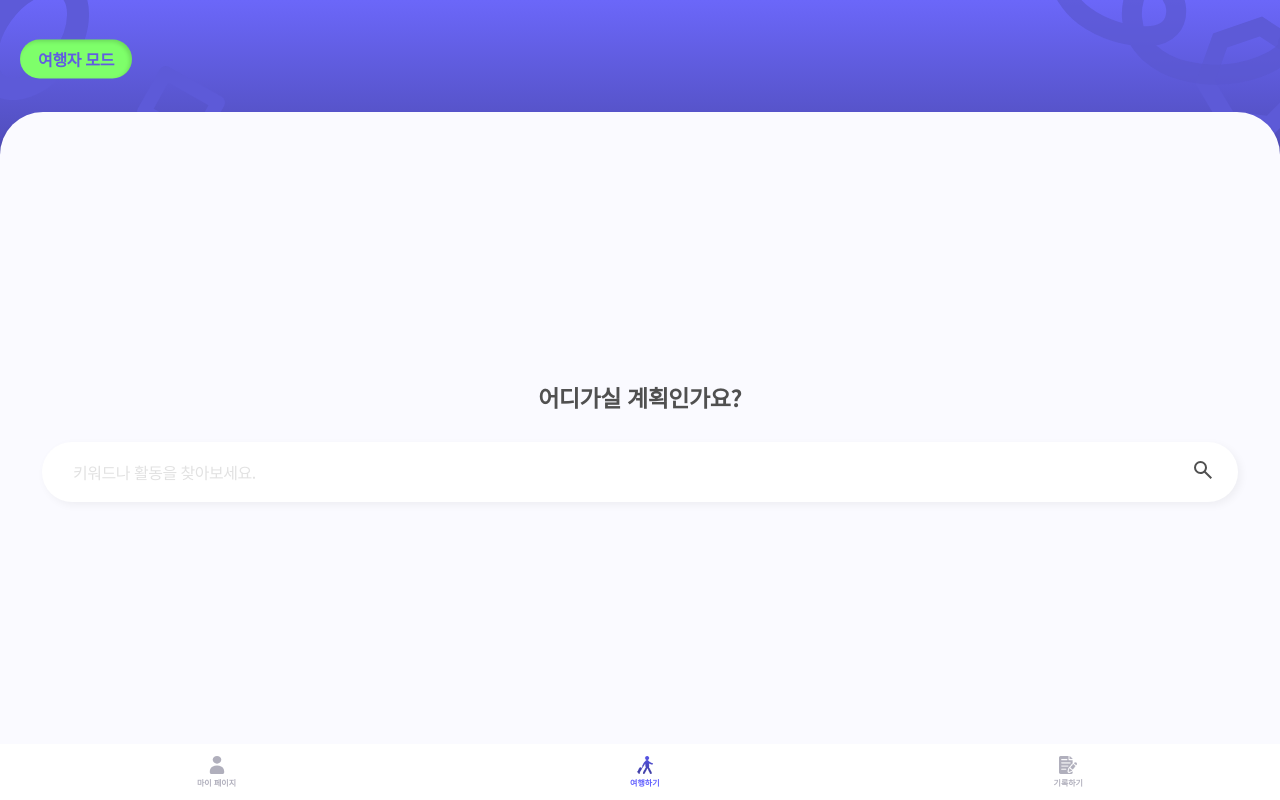
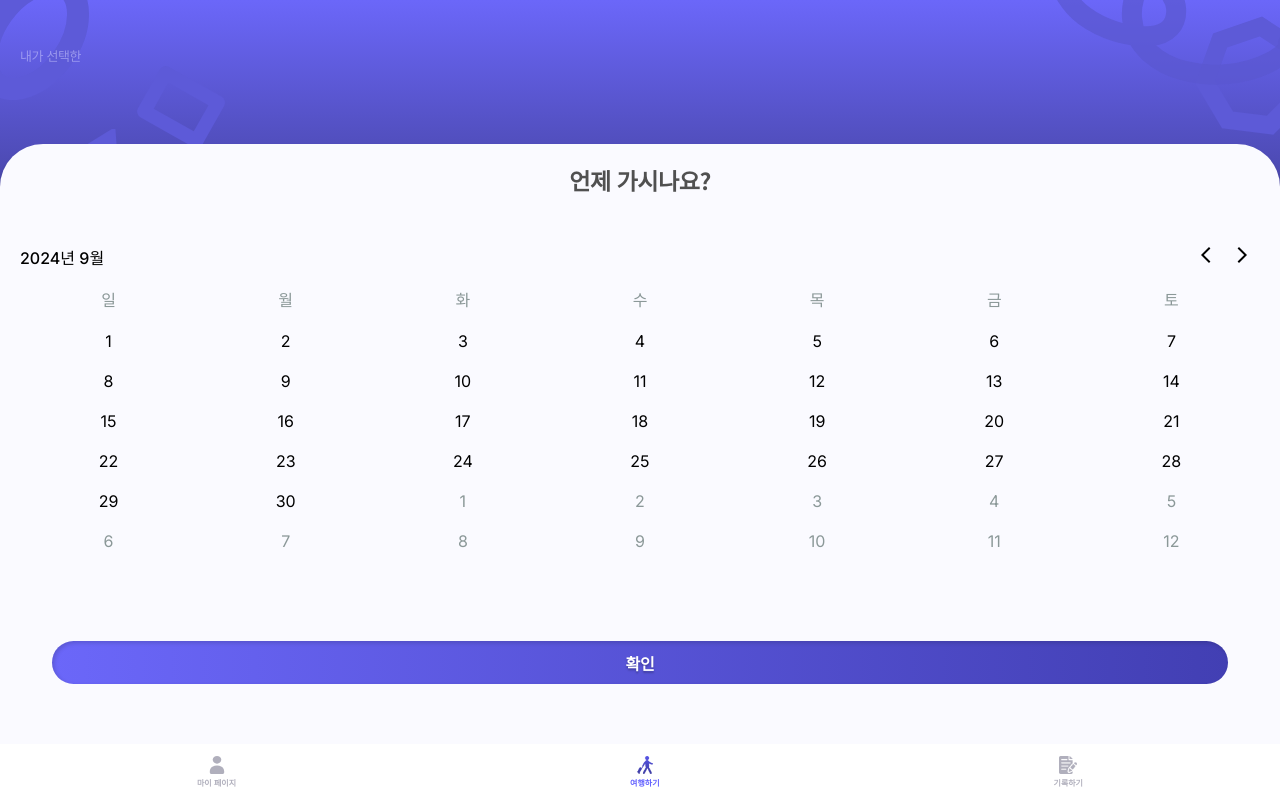
Before and after one commit to BTS-Busan-Trip-Supporter/front-end, a Next.js app: page /travel/traveler in a window 1280 px wide. Built offline with nearby package versions, Linux system fonts and the light colour scheme.

Commit message:
feat: link apis

```diff
--- a/src/app/pages/my-page.tsx
+++ b/src/app/pages/my-page.tsx
@@ -4,7 +4,7 @@ import styled from '@emotion/styled';
 import { useRouter } from 'next/navigation';
 
 import { useAuth, useUserData } from '@/features/member';
-import { useTripSchedules, type TourLogDTO } from '@/features/trip';
+import { type TourLogDTO, useTripSchedules } from '@/features/trip';
 import { convertDate } from '@/shared';
 
 export function MyPage() {
--- a/src/app/pages/travel-page.tsx
+++ b/src/app/pages/travel-page.tsx
@@ -4,7 +4,7 @@ import styled from '@emotion/styled';
 import { useRouter } from 'next/navigation';
 import { useState } from 'react';
 
-import { Background, SearchBox, CustomButton } from '@/components';
+import { Background, CustomButton, SearchBox } from '@/components';
 import { useUserData } from '@/features/member';
 
 export function TravelPage() {
@@ -12,9 +12,9 @@ export function TravelPage() {
 
   const router = useRouter();
 
-  const handleButtonClick = () => {
+  const handleButtonClick = (route: string) => {
+    router.replace(route);
     sessionStorage.setItem('searchContent', searchContent);
-    router.replace('/travel/auto');
   };
 
   const { data: userData } = useUserData(localStorage.getItem('accessToken'));
@@ -34,14 +34,14 @@ export function TravelPage() {
             color='#FF75C8'
             text='알아서 해줘'
             onClick={() => {
-              handleButtonClick();
+              handleButtonClick('/travel/auto');
             }}
           />
           <CustomButton
             color='#514EBD'
             text='여행자 모드'
             onClick={() => {
-              router.replace('/travel/traveler');
+              handleButtonClick('/travel/traveler');
             }}
           />
         </styles.btnCon>
--- a/src/app/pages/travel-traveler-page.tsx
+++ b/src/app/pages/travel-traveler-page.tsx
@@ -1,6 +1,7 @@
 'use client';
 
-import { useReducer } from 'react';
+import { useRouter } from 'next/navigation';
+import { useEffect, useReducer } from 'react';
 
 import { TravelComponent } from '@/components';
 import { ChoiceList } from '@/components/travel';
@@ -8,16 +9,14 @@ import {
   TravelerActivitySelection,
   TravelerAddDays,
   TravelerHeaderText,
-  TravelerMain,
   TravelerScheduleConfirm,
   TravelerScheduleSelection,
   TravelerTravelArrange,
-  TravelModeLogo,
 } from '@/components/travel/traveler';
 import { TravelerActivityRecommendation } from '@/components/travel/traveler/TravelerActivityRecommendation';
+import { useTripStore } from '@/features/trip/trip.slice';
 
 type UIState =
-  | 'traveler-main'
   | 'traveler-schedule-selection'
   | 'traveler-add-days'
   | 'traveler-activity-selection'
@@ -25,14 +24,14 @@ type UIState =
   | 'traveler-travel-schedule-confirm'
   | 'traveler-travel-schedule-arrange';
 
-type UIAction = { type: 'NEXT' } | { type: 'PREV' };
+type UIAction =
+  | { type: 'NEXT'; payload?: { nextState: UIState } }
+  | { type: 'PREV' };
 
 const transitionMap: { [key in UIState]: { NEXT?: UIState; PREV?: UIState } } =
   {
-    'traveler-main': { NEXT: 'traveler-schedule-selection' },
     'traveler-schedule-selection': {
       NEXT: 'traveler-add-days',
-      PREV: 'traveler-main',
     },
     'traveler-add-days': {
       NEXT: 'traveler-activity-selection',
@@ -57,33 +56,42 @@ const transitionMap: { [key in UIState]: { NEXT?: UIState; PREV?: UIState } } =
 
 const uiReducer = (state: UIState, action: UIAction): UIState => {
   const nextState = transitionMap[state][action.type];
+  if (action.type === 'NEXT' && action.payload) return action.payload.nextState;
   return nextState ?? state;
 };
 
 export function TravelerPage() {
-  const [uiState, dispatch] = useReducer(uiReducer, 'traveler-main');
+  const { tourInfo, isAllTravelSchedulesFilled, setLocation } = useTripStore();
+
+  useEffect(() => {
+    const savedContent = sessionStorage.getItem('searchContent');
+    if (savedContent) {
+      setLocation(savedContent);
+      sessionStorage.removeItem('searchContent');
+    }
+  }, []);
+
+  const [uiState, dispatch] = useReducer(
+    uiReducer,
+    'traveler-schedule-selection',
+  );
+
+  const router = useRouter();
 
   const backgroundNode = () => {
     switch (uiState) {
-      case 'traveler-main':
-        return <TravelModeLogo />;
-      case 'traveler-schedule-selection':
-      case 'traveler-add-days':
       case 'traveler-activity-selection':
-        return <ChoiceList choiceList={{ where: '부산광역시 (Busan)' }} />;
       case 'traveler-travel-schedule-confirm':
         return <TravelerHeaderText text='여행지를 수정하세요 :)' />;
       case 'traveler-travel-schedule-arrange':
         return <TravelerHeaderText text='여행을 정리할게요!' />;
       default:
-        return <TravelModeLogo />;
+        return <ChoiceList choiceList={{ where: tourInfo.locationName }} />;
     }
   };
 
   const childNode = () => {
     switch (uiState) {
-      case 'traveler-main':
-        return <TravelerMain onNextPage={() => dispatch({ type: 'NEXT' })} />;
       case 'traveler-schedule-selection':
         return (
           <TravelerScheduleSelection
@@ -96,7 +104,12 @@ export function TravelerPage() {
         return (
           <TravelerAddDays
             onNextPage={() => {
-              dispatch({ type: 'NEXT' });
+              dispatch({
+                type: 'NEXT',
+                payload: isAllTravelSchedulesFilled()
+                  ? { nextState: 'traveler-travel-schedule-confirm' }
+                  : undefined,
+              });
             }}
           />
         );
@@ -121,22 +134,13 @@ export function TravelerPage() {
       case 'traveler-travel-schedule-arrange':
         return (
           <TravelerTravelArrange
-            onNextPage={() => dispatch({ type: 'NEXT' })}
+            onNextPage={() => {
+              router.replace('/');
+            }}
           />
         );
       default:
         return <></>;
-    }
-  };
-
-  const type = (): 'traveler' | 'edit' => {
-    switch (uiState) {
-      case 'traveler-main':
-      case 'traveler-add-days':
-      case 'traveler-activity-selection':
-        return 'traveler';
-      default:
-        return 'edit';
     }
   };
 
@@ -145,7 +149,7 @@ export function TravelerPage() {
       contents={{
         backgroundNode: backgroundNode(),
         childNode: childNode(),
-        type: type(),
+        type: 'edit',
       }}
     />
   );
--- a/src/components/travel/traveler/TravelerAddDays.tsx
+++ b/src/components/travel/traveler/TravelerAddDays.tsx
@@ -83,7 +83,7 @@ export function TravelerAddDays({ onNextPage }: { onNextPage: () => void }) {
           onClick={() => {
             if (!state.location) return;
 
-            getTourSpots(state.location, tourInfo.locationName ?? '').then(
+            getTourSpots(state.location, tourInfo.sigunguCode ?? '').then(
               (res) => {
                 setState((prev) => ({
                   ...prev,
--- a/src/components/travel/traveler/TravelerScheduleConfirm.tsx
+++ b/src/components/travel/traveler/TravelerScheduleConfirm.tsx
@@ -55,7 +55,7 @@ export function TravelerScheduleConfirm({
           onClick={() => {
             if (!state.location) return;
 
-            getTourSpots(state.location, tourInfo.locationName ?? '').then(
+            getTourSpots(state.location, tourInfo.sigunguCode ?? '').then(
               (res) => {
                 setState((prev) => ({
                   ...prev,
--- a/src/components/travel/traveler/TravelerTravelArrange.tsx
+++ b/src/components/travel/traveler/TravelerTravelArrange.tsx
@@ -2,7 +2,7 @@
 
 import styled from '@emotion/styled';
 
-import { TIME_STRING } from '@/features/trip';
+import { postTripSchedule, TIME_STRING } from '@/features/trip';
 import type { Activity } from '@/features/trip/trip.slice';
 import { useTripStore } from '@/features/trip/trip.slice';
 
@@ -19,7 +19,37 @@ export function TravelerTravelArrange({
       {activities.map((acts, index) => (
         <DayScheduleItem key={index} day={index + 1} activities={acts} />
       ))}
-      <button type='button' onClick={onNextPage}>
+      <button
+        type='button'
+        onClick={() => {
+          if (
+            !tourInfo.name ||
+            !tourInfo.locationName ||
+            !tourInfo.startTime ||
+            !tourInfo.endTime
+          )
+            return;
+
+          postTripSchedule({
+            tourLogData: {
+              name: tourInfo.name,
+              locationName: tourInfo.locationName,
+              startTime: tourInfo.startTime.toISOString().slice(0, -5),
+              endTime: tourInfo.endTime.toISOString().slice(0, -5),
+            },
+            tourActivityDataList: activities.flat().map((act) => ({
+              spotName: act.spotName,
+              dayNumber: act.dayNumber,
+              dayTime: act.dayTime,
+              orderIndex: 0,
+              tourSpotData: {
+                contentId: act.tourSpotDto.id,
+                contentTypeId: act.tourSpotDto.typeId,
+              },
+            })),
+          }).then(onNextPage);
+        }}
+      >
         <div>
           <img src='/traveler-write-record.svg' alt='button to write review' />
           <p>기록하기</p>
--- a/src/features/member/member.api.ts
+++ b/src/features/member/member.api.ts
@@ -1,11 +1,11 @@
 import axios from 'axios';
 
 import {
+  type GetDuplicateEmailDTO,
   type GetSendEmailCodeDTO,
-  type GetDuplicateEmailDTO,
+  type GetUserDataDTO,
   type PostCheckCodeDTO,
   type PostRegisterDTO,
-  type GetUserDataDTO,
 } from './member.dto';
 
 export const getDuplicateCheck = (email: string) =>
--- a/src/features/trip/trip.dto.ts
+++ b/src/features/trip/trip.dto.ts
@@ -7,8 +7,8 @@ export interface TourLogDTO {
   id: number;
   name: string;
   locationName: string;
-  startTime: Date;
-  endTime: Date;
+  startTime: string;
+  endTime: string;
 }
 
 export interface TourActivityDTO {
--- a/src/features/trip/trip.slice.ts
+++ b/src/features/trip/trip.slice.ts
@@ -1,7 +1,7 @@
 import { create } from 'zustand';
 
 import type { TripItem } from '@/features/trip/trip.dto';
-import { TIME_ORDER } from '@/features/trip/trip.type';
+import { DropBoxMenu, TIME_ORDER } from '@/features/trip/trip.type';
 
 export interface Activity {
   spotName: string;
@@ -21,6 +21,7 @@ export interface Activity {
 export interface TourInfo {
   name?: string;
   locationName?: string;
+  sigunguCode?: string;
   startTime?: Date;
   endTime?: Date;
 }
@@ -35,6 +36,7 @@ export interface TripState {
 }
 
 export interface TripAction {
+  isAllTravelSchedulesFilled: () => boolean;
   setLocation: (location: string) => void;
   setDates: (dates: { start: Date; end: Date }) => void;
   setIsRecommendLoading: (isRecommendLoading: boolean) => void;
@@ -53,8 +55,11 @@ const initialState: TripState = {
   recommendedItems: [],
 };
 
-export const useTripStore = create<TripState & TripAction>((set) => ({
+export const useTripStore = create<TripState & TripAction>((set, get) => ({
   ...initialState,
+
+  isAllTravelSchedulesFilled: () =>
+    !get().activities.some((acts) => acts.length < 4),
 
   setLocation: (location: string) =>
     set((prev) => ({
@@ -62,6 +67,10 @@ export const useTripStore = create<TripState & TripAction>((set) => ({
       tourInfo: {
         name: location,
         locationName: location,
+        sigunguCode: String(
+          DropBoxMenu.regionType.find((region) => region.type === location)
+            ?.id ?? '1',
+        ),
       },
     })),
 
--- a/src/shared/convert-dates.ts
+++ b/src/shared/convert-dates.ts
@@ -1,4 +1,6 @@
-export function convertDate(date: Date) {
+export function convertDate(isoString: string) {
+  const date = new Date(isoString);
+
   return date
     .toLocaleDateString('ko-KR', {
       year: 'numeric',
```
Also changed, not shown: src/components/TravelLog.tsx (+4 -11 lines).
